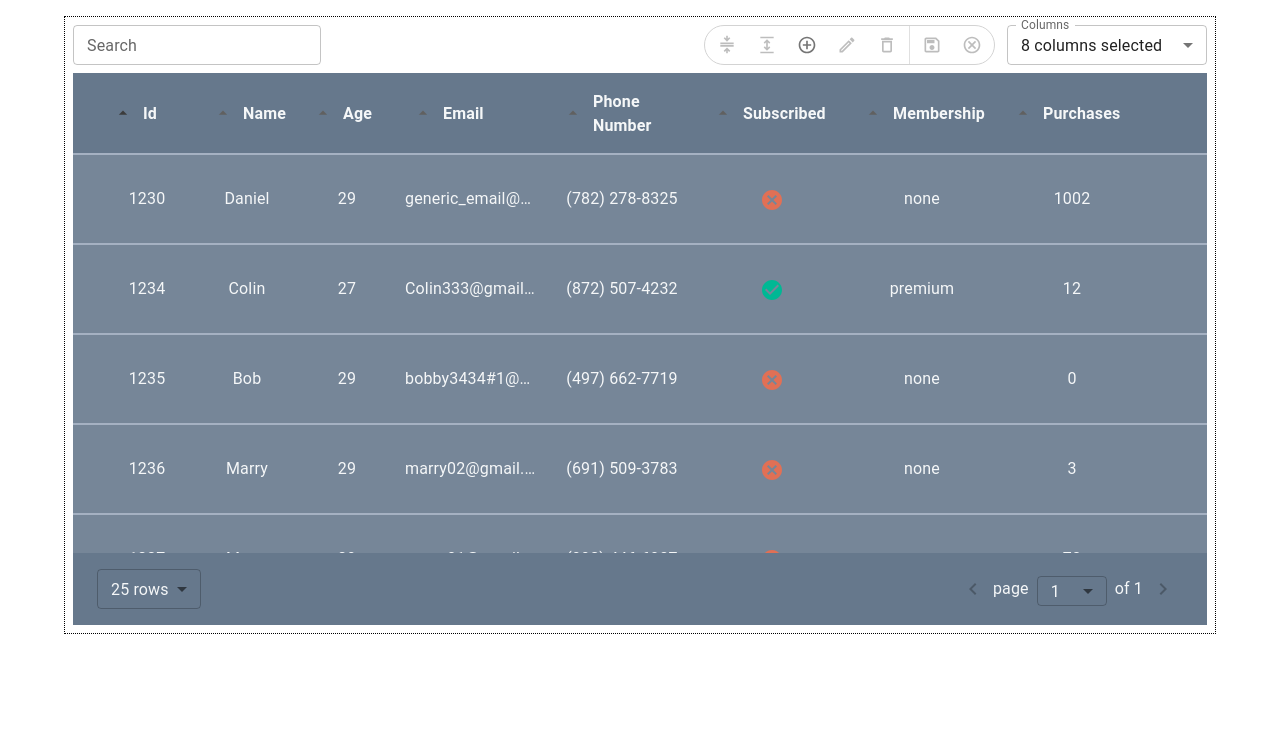
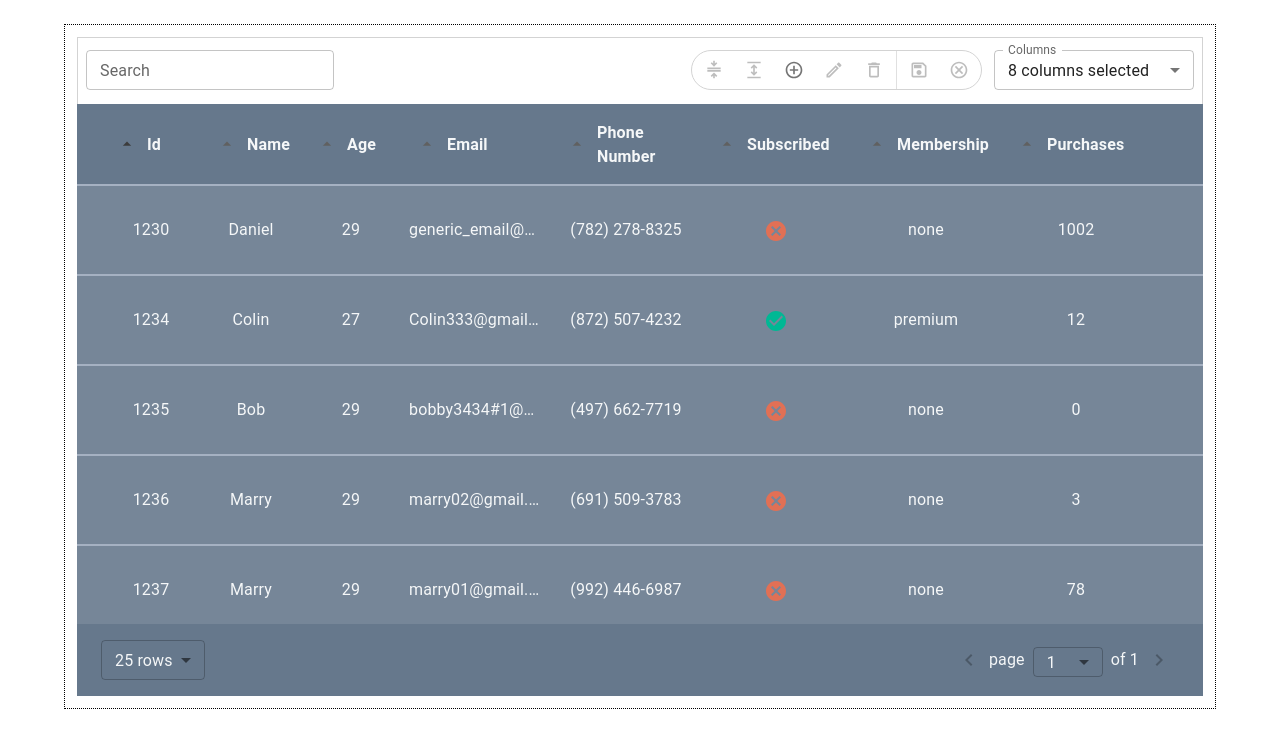
Before and after one commit to talis1999/Custom-table, a React (Create React App) app: page / in a window 1280 px wide. Shown: the top 748 px of the page. Built offline with nearby package versions, Linux system fonts and the light colour scheme.

Commit message:
few stylistic changes to toolbar and table

```diff
--- a/src/components/CustomTable.tsx
+++ b/src/components/CustomTable.tsx
@@ -32,7 +32,7 @@ const CustomTable: React.FC = () => {
   }, []);
 
   return (
-    <Box sx={{ border: "black 1px dotted", p: 1, my: 2, height: "80%" }}>
+    <Box sx={{ border: "black 1px dotted", p: 1.5, my: 3 }}>
       <TableToolbar />
       <ThemeProvider theme={theme}>
         <TableContent />
--- a/src/components/Rows/Rows.tsx
+++ b/src/components/Rows/Rows.tsx
@@ -18,7 +18,7 @@ const Rows: React.FC = () => {
   return (
     <Box
       sx={{
-        height: "50vh",
+        height: "55vh",
         overflowY: "auto",
         backgroundColor: "#a5b1c2",
       }}
--- a/src/components/TableContent.tsx
+++ b/src/components/TableContent.tsx
@@ -10,7 +10,7 @@ import Rows from "./Rows/Rows";
 const TableContent: React.FC = () => {
   const columnWidth: number = useAppSelector(selectColumnsWidth);
   return (
-    <Box sx={{ marginTop: 1, overflowX: "auto" }}>
+    <Box sx={{ overflowX: "auto" }}>
       <Box
         sx={{
           minWidth: `${columnWidth}px`,
--- a/src/components/Toolbar/TableToolbar.tsx
+++ b/src/components/Toolbar/TableToolbar.tsx
@@ -7,7 +7,18 @@ import SelectedRowMenu from "./RowMenu/SelectedRowMenu";
 
 const TableToolbar: React.FC = () => {
   return (
-    <Box sx={{ display: "flex", alignItems: "center", gap: 1.5 }}>
+    <Box
+      sx={{
+        display: "flex",
+        alignItems: "center",
+        gap: 1.5,
+        border: "solid 1px lightGray",
+        borderBottom: "hidden",
+        px: 1,
+        pt: 1.5,
+        pb: 1.75,
+      }}
+    >
       <Box sx={{ flex: 1 }}>
         <SearchField />
       </Box>
```
